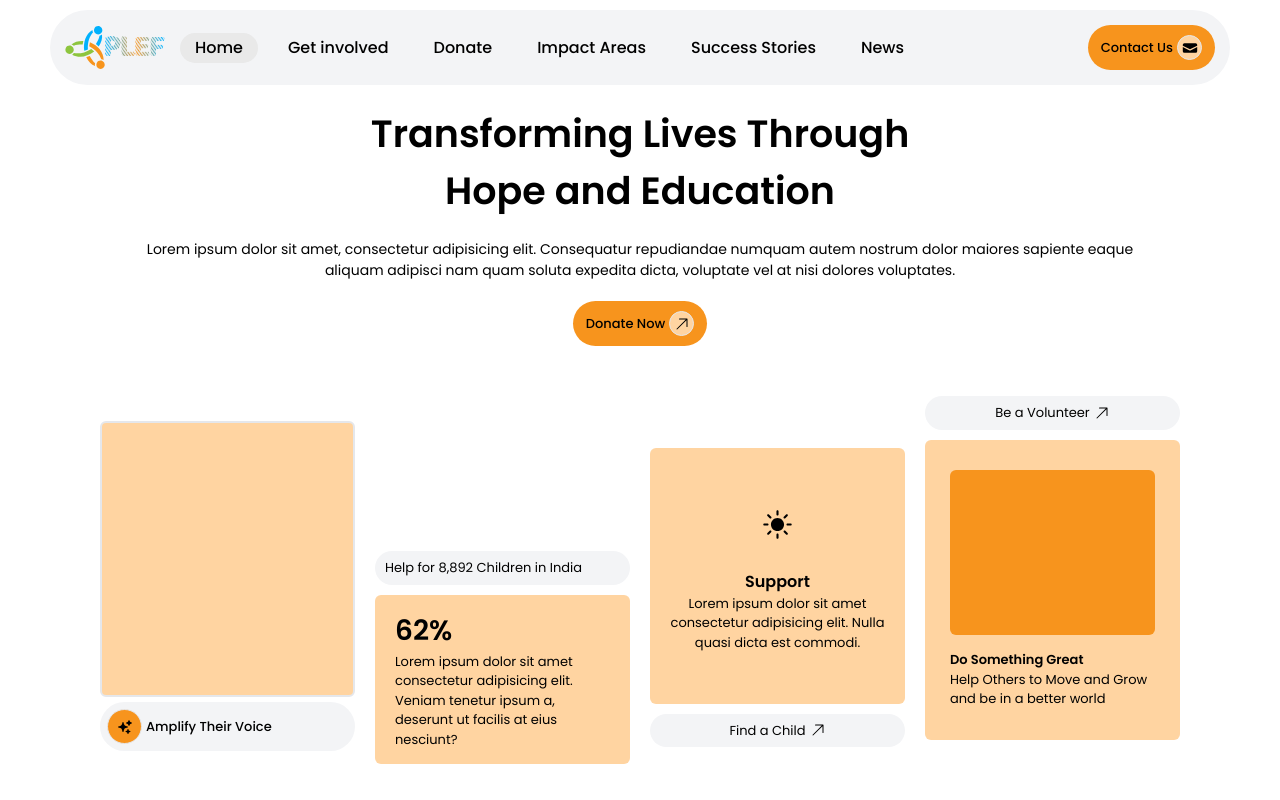
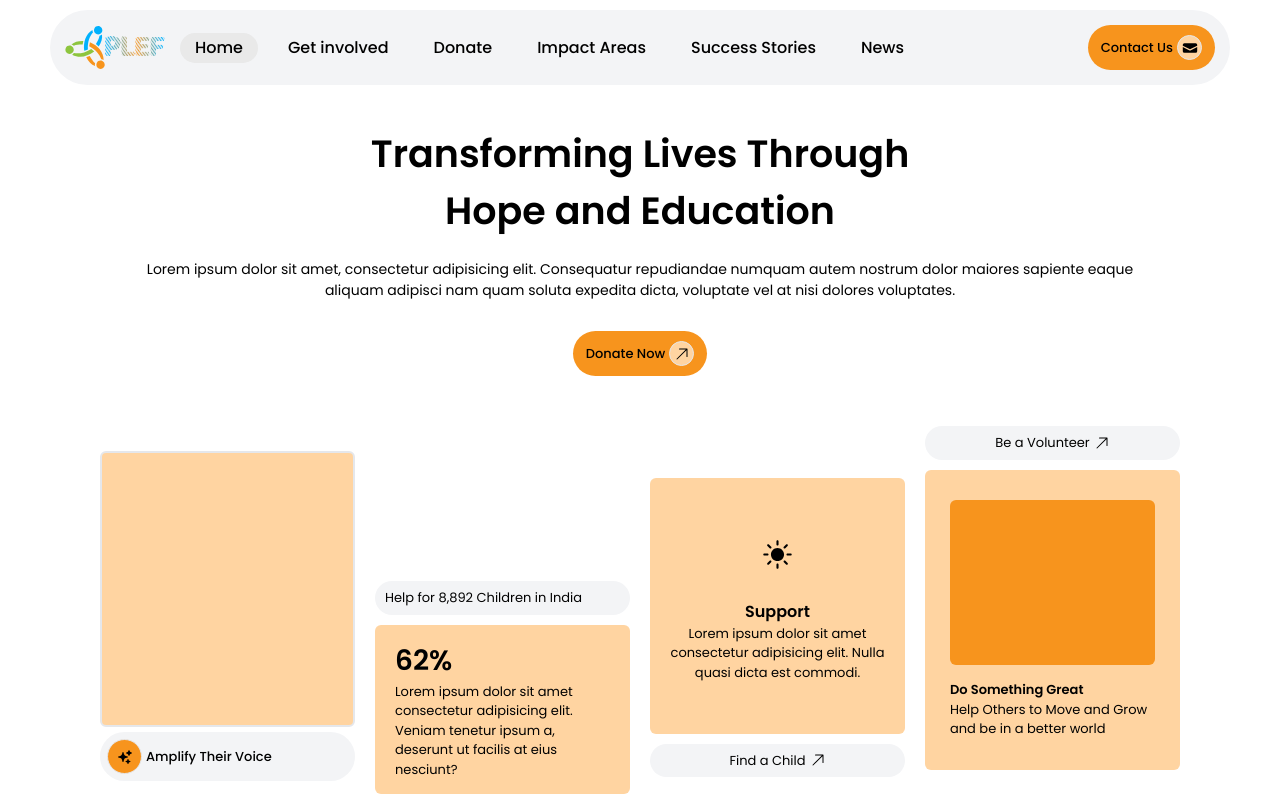
Before and after one commit to KenUdoudo/company, a React (Vite) app: page / in a window 1280 px wide. Shown: the top 800 px of the page. Built offline with nearby package versions, Linux system fonts and the light colour scheme.

Commit message:
extra css

```diff
--- a/src/components/Home/section1.jsx
+++ b/src/components/Home/section1.jsx
@@ -3,11 +3,11 @@ import { IoIosSunny } from "react-icons/io";
 import { HiSparkles } from "react-icons/hi2";
 const Section1 = () => {
     return (
-        <div className="mt-[20px]">
+        <div className="mt-[40px]">
             <div className="flex flex-col justify-center items-center text-center gap-y-[20px]">
                 <p className="text-[38px] font-[600]">Transforming Lives Through <br /> Hope and Education</p>
                 <p className="px-[80px] text-[14px]">Lorem ipsum dolor sit amet, consectetur adipisicing elit. Consequatur repudiandae numquam autem nostrum dolor maiores sapiente eaque aliquam adipisci nam quam soluta expedita dicta, voluptate vel at nisi dolores voluptates.</p>
-                <div className='flex flex-row justify-center items-center gap-[4px] rounded-full px-[13px] py-[10px] bg-[#F7941D] cursor-pointer'>
+                <div className='flex flex-row justify-center items-center gap-[4px] rounded-full px-[13px] py-[10px] bg-[#F7941D] cursor-pointer mt-[10px]'>
                     <p className='text-[13px] font-[500]'>Donate Now</p>
                     <div className='h-[25px] w-[25px] rounded-full border-[1px] bg-[#FFD4A1] flex justify-center items-center'><HiArrowUpRight/></div>
                 </div>
```
